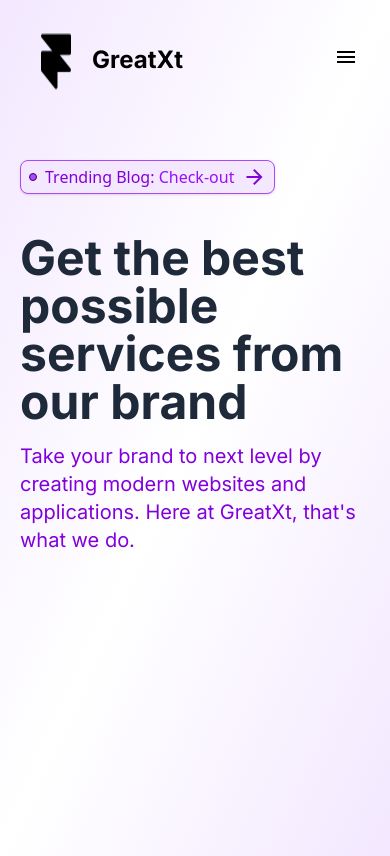
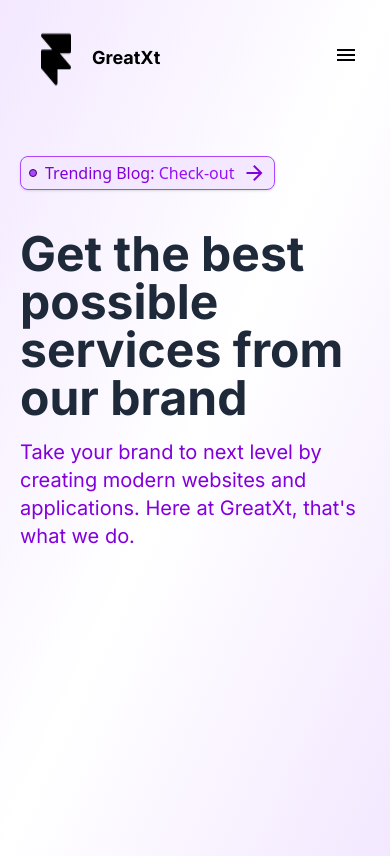
Before and after one commit to HafeezFateh/GreatXt, a website: page index.html in a window 390 px wide. Drawn offline with nearby package versions, Linux system fonts and the light colour scheme.

Commit message:
Changeed

```diff
--- a/index.html
+++ b/index.html
@@ -16,7 +16,7 @@
 
             <a class="flex cursor-pointer" href="#">
                 <img src="src/images/logo.png" alt="">
-                <span class="text-2xl mx-3 my-4 font-bold font-[inter]">GreatXt</span>
+                <span class="text-lg lg:text-2xl mx-3 my-4 font-bold font-[inter]">GreatXt</span>
             </a>
             <button class="lg:hidden" onclick="handleClick()">
                 <span class="material-symbols-outlined ">menu</span>
```
